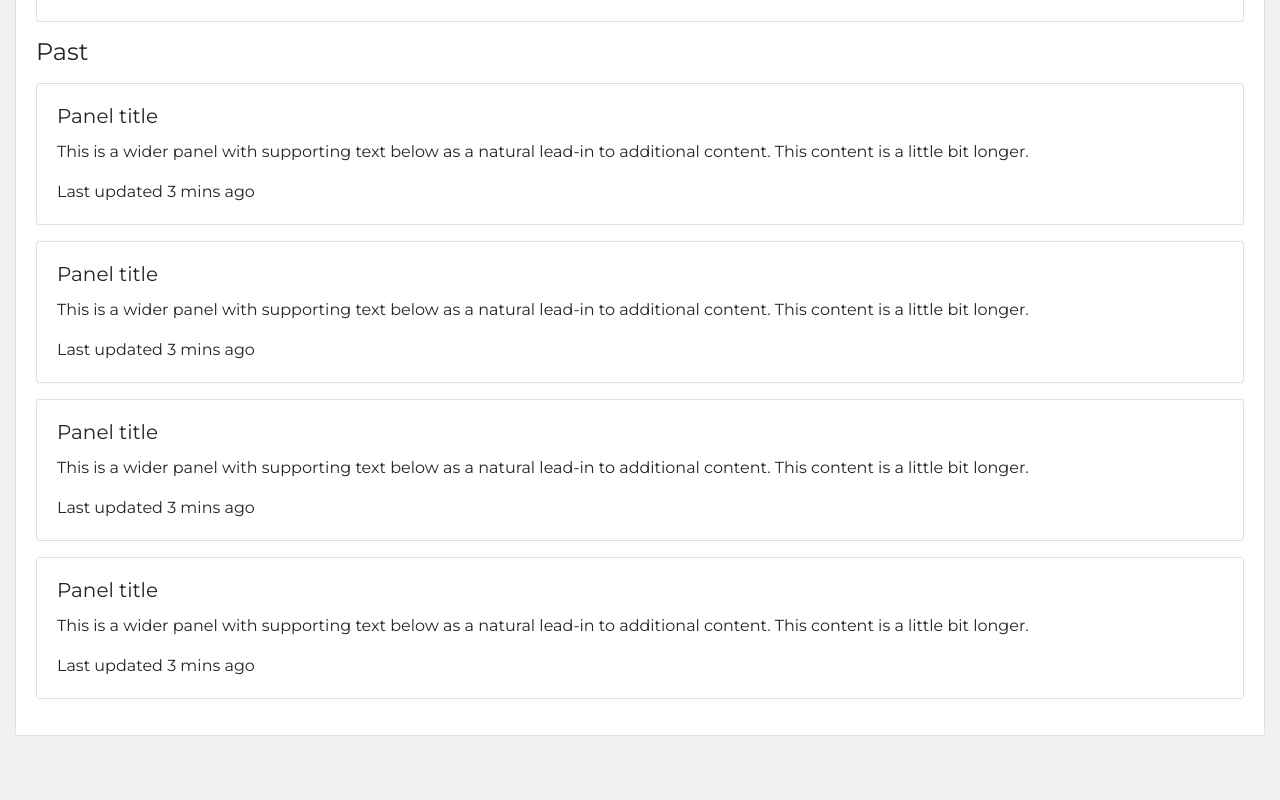
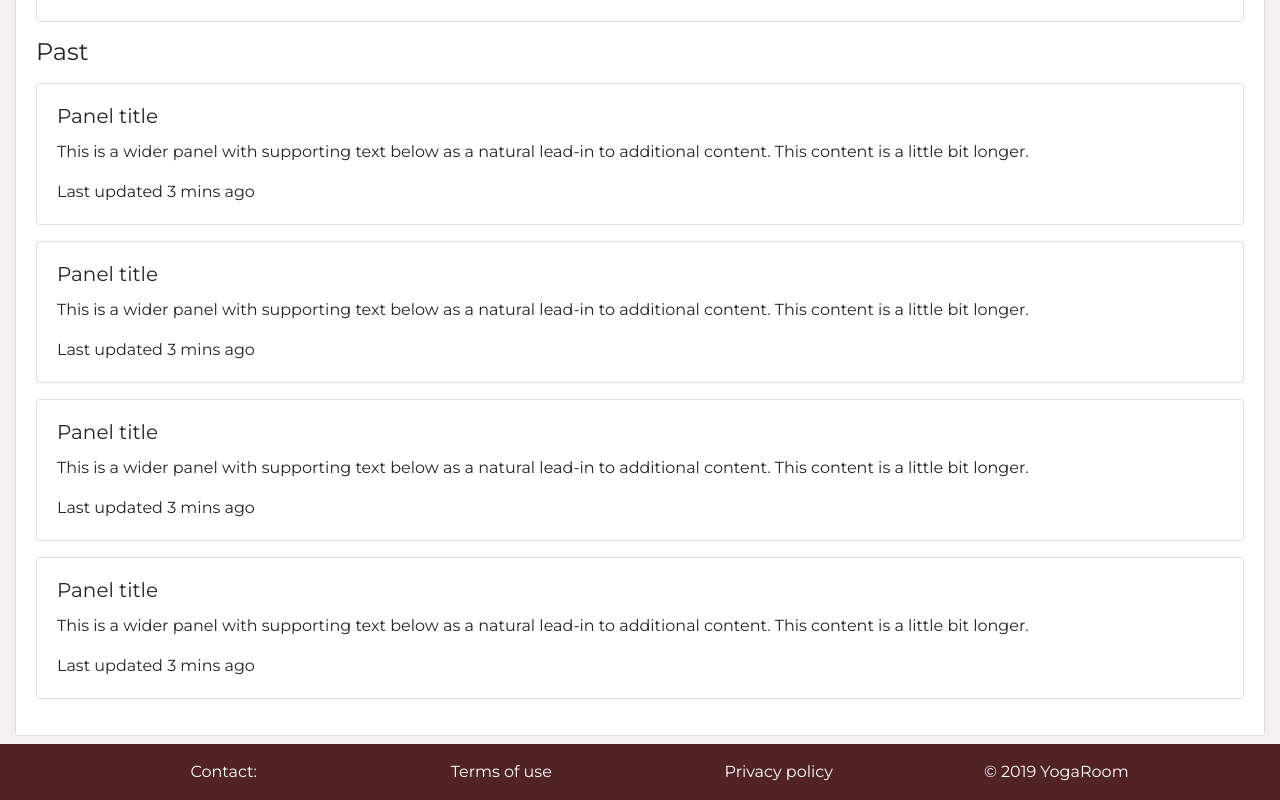
Before and after one commit to orsolyabus/yoga-room-react, a React (Create React App) app: page /account in a window 1280 px wide. Shown: the part 2278-3078 px from the top of the page. Before the commit the page ends 3014 px from the top, so only its background shows below. Built offline with nearby package versions, Linux system fonts and the light colour scheme.

Commit message:
add footer

```diff
--- a/src/components/app/App.js
+++ b/src/components/app/App.js
@@ -1,11 +1,12 @@
 import React from 'react';
-import LandingPage from '../Landing/LandingPage';
+import LandingPage from '../Landing/LandingPage.jsx';
 import SearchPage from '../Search/SearchPage';
 import AccountPage from '../Account/AccountPage';
 // import 'font-awesome/css/font-awesome.min.css';
 import 'bootstrap/dist/css/bootstrap.min.css';
 import './App.scss';
 import NavBar from './NavBar';
+import Footer from './Footer';
 import { BrowserRouter, Route } from "react-router-dom";
 
 const App = () => (
@@ -15,8 +16,10 @@ const App = () => (
       <Route path="/" exact component={LandingPage} />
       <Route path="/search" exact component={SearchPage} />
       <Route path="/account" exact component={AccountPage} />
+      <Footer />
     </div>
   </BrowserRouter>
+
 );
 
 
--- a/src/components/app/App.scss
+++ b/src/components/app/App.scss
@@ -28,11 +28,6 @@ body {
   background-color: var(--light)
 }
 
-.page {
-  /* text-align: center;
-  display: flex;
-  justify-content: center; */
-}
 .content {
   margin: 0 auto;
   max-width: 1500px;
--- /dev/null
+++ b/src/components/app/Footer.jsx
@@ -0,0 +1,23 @@
+import React from 'react';
+import { Nav, Navbar } from "react-bootstrap";
+
+const Footer = () => (
+  <div class="sticky-bottom bg-dark text-white mt-2 py-2" >
+    <Nav justify className="mx-auto flex-column flex-sm-row" style={{ "max-width": "1110px" }}>
+      <Nav.Item >
+        <Navbar.Text>Contact: </Navbar.Text>
+      </Nav.Item>
+      <Nav.Item >
+        <Nav.Link className="text-white">Terms of use</Nav.Link>
+      </Nav.Item>
+      <Nav.Item >
+        <Nav.Link className="text-white">Privacy policy</Nav.Link>
+      </Nav.Item>
+      <Nav.Item >
+        <Navbar.Text>© 2019 YogaRoom</Navbar.Text>
+      </Nav.Item>
+    </Nav>
+  </div>
+);
+
+export default Footer;
```
